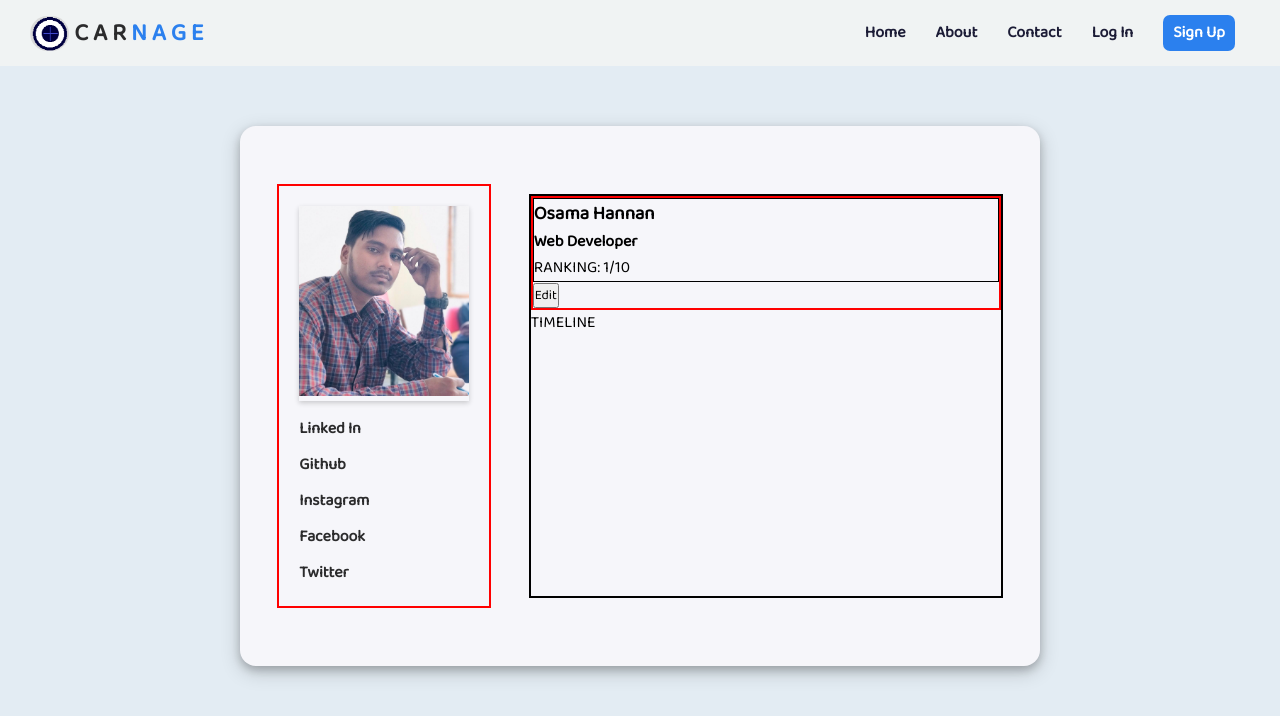
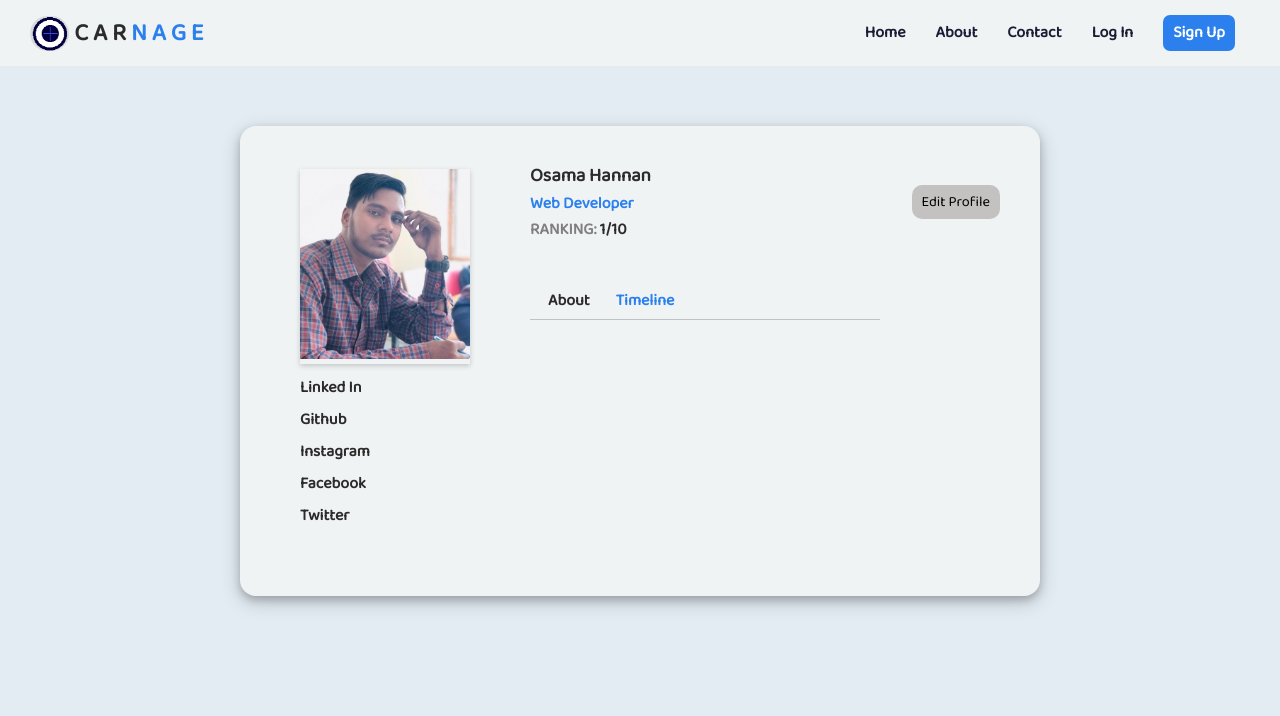
Before and after one commit to osamahannan/MERN_Register, a React (Create React App) app in the folder client/: page /About in a window 1280 px wide. Shown: the top 716 px of the page. Built offline with nearby package versions, Linux system fonts and the light colour scheme; the HTML template or start-up script is replaced by a standard one.

Commit message:
updated UI for contact and about paegs

```diff
--- a/client/src/Components/About.js
+++ b/client/src/Components/About.js
@@ -23,12 +23,17 @@ const About = () => {
                         <p>RANKING: <span>1/10</span></p>
                     </div>
                     <din className="edit-button">
-                        <button type="submit">Edit</button>
+                        <button type="submit">Edit Profile</button>
                     </din>
                 </div>
 
                 <div className="timeline-container">
-                    TIMELINE
+                    <div className= "timeline-navbar">
+                        <ul>
+                            <li><a href="#" id= "about">About</a></li>
+                            <li><a href="#" id= "timeline">Timeline</a></li>
+                        </ul>
+                    </div>
                 </div>
 
             </div>
--- a/client/src/index.css
+++ b/client/src/index.css
@@ -40,20 +40,20 @@ body {
   color: rgb(43, 128, 238);
 }
 
-ul {
+.nav-bar ul {
   display: flex;
   justify-content:center;
   align-items: center;
   margin-right: 20px;
 }
 
-li {
+.nav-bar ul li {
   padding: 5px;
   margin: 5px 10px;
   list-style: none;
 }
 
-ul li a {
+.nav-bar ul li a {
   text-decoration: none;
   color: rgb(28, 28, 54);
   font-weight: bold;
@@ -84,7 +84,7 @@ ul li a:hover {
   height: 540px;
   margin: auto;
   margin-top: 60px;
-  background-color: rgb(246, 246, 250);
+  background-color: rgb(240, 243, 243);
   border-radius: 16px;
   box-shadow: 0 4px 8px 0 rgba(0, 0, 0, 0.2), 0 6px 20px 0 rgba(0, 0, 0, 0.19);
 }
@@ -111,7 +111,7 @@ ul li a:hover {
 .form-group input {
   padding-left: 10px;
   border: none;
-  background-color: rgb(246, 246, 250);
+  background-color: rgb(240, 243, 243);
   outline: none;
   width: 250px;
   font-size: 16px;
@@ -179,6 +179,7 @@ ul li a:hover {
   width: 380px;
   box-shadow: 0 2px 5px 0 rgba(0, 0, 0, 0.19);
   border: 1px solid rgba(0, 0, 0, 0.2);
+  background-color: rgb(240, 243, 243);
 }
 
 .phone, .email, .address {
@@ -199,7 +200,7 @@ ul li a:hover {
   width: 850px;
   box-shadow: 0 4px 8px 0 rgba(0, 0, 0, 0.2), 0 6px 20px 0 rgba(0, 0, 0, 0.19);
   border-radius: 16px;
-  background-color: rgb(246, 246, 250);
+  background-color: rgb(240, 243, 243);
   padding: 20px
 }
 
@@ -271,21 +272,23 @@ ul li a:hover {
 
 /* About page */
 
+.about {
+  height: 470px;
+}
+
 .about-link {
   display: flex;
   flex-direction: column;
-  /* justify-content: center;
-  align-items: center; */
-  border: 2px solid red;
   padding: 20px;
+  margin-top: -25px;
 }
 
 .about-link a {
   color: rgb(43, 43, 44);
   text-decoration: none;
   font-weight: bold;
-  margin-top: 5px;
-  padding-top: 5px;
+  margin-top: 3px;
+  padding-top: 3px;
 }
 
 
@@ -299,20 +302,80 @@ ul li a:hover {
 .about-details {
   display: flex;
   flex-direction: column;
-  /* justify-content: center;
-  align-items: center; */
   width: 470px;
   height: 400px;
-  border: 2px solid black;
+}
+
+.rank {
+  display: flex;
+  justify-content: space-between;
+  align-items: center;
 }
 
 .rank-container {
   display: block;
+}
+
+.rank-container h3 {
+  color: rgb(43, 43, 44);
+}
+
+.rank-container h4 {
+  color: rgb(43, 128, 238);
+}
+
+.rank-container p {
+  color: grey;
+  font-weight: bold;
+}
+
+.rank-container p span {
+  color: rgb(43, 43, 44);
+}
+
+.edit-button button {
+  padding: 5px 10px;
+  border-radius: 10px;
+  border: none;
+  background-color: rgb(196, 193, 193);
+  font-size: 0.9rem;
+  cursor: pointer;
+}
+
+.timeline-container {
+  display: flex;
   /* justify-content: center;
   align-items: center; */
-  border: 1px solid black;
+  margin-top: 40px;
+  width: 380px;
 }
 
-.rank {
-  border: 2px solid red;
+.timeline-navbar {
+  display: flex;
+  width: 350px;
+  border-bottom: 1px solid rgba(0, 0, 0, 0.2);
 }
+
+.timeline-navbar ul {
+  display: flex;
+  justify-content: flex-start;
+  padding: 5px;
+}
+
+.timeline-navbar ul li {
+  list-style: none;
+}
+
+.timeline-navbar ul li a {
+  text-decoration: none;
+  padding: 13px;
+  font-weight: bold;
+}
+
+#about {
+  color: rgb(43, 43, 44);
+}
+
+#timeline {
+  color: rgb(43, 128, 238);
+}
```
